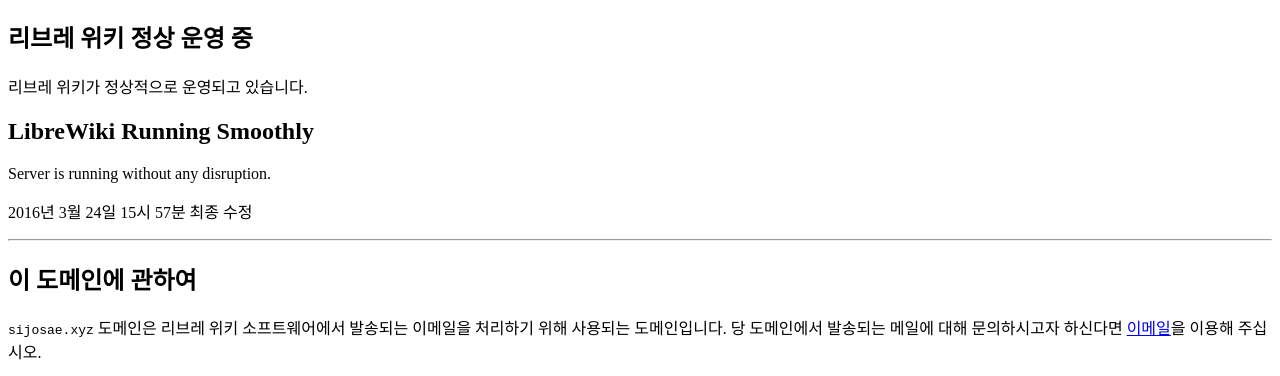
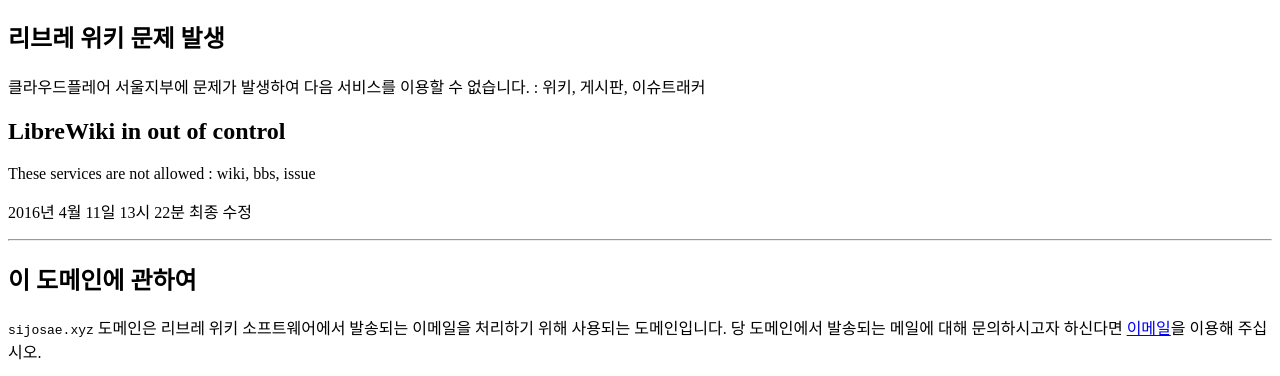
Before and after one commit to librewiki/sijosae.xyz, a plain HTML site: page index.html in a window 1280 px wide. Shown: the part 70-446 px from the top of the page. Drawn offline with Linux system fonts and the light colour scheme.

Commit message:
Update index.html

```diff
--- a/index.html
+++ b/index.html
@@ -9,11 +9,11 @@
     <body>
     <h1>리브레 위키 상태</h1>
         <!-- 문제가 발생했을 시 이 부분부터 수정합니다. CONTRIBUTING.md 참조. -->
-        <h2>리브레 위키 정상 운영 중</h2>
-        <p>리브레 위키가 정상적으로 운영되고 있습니다.</p>
-        <h2>LibreWiki Running Smoothly</h2>
-        <p>Server is running without any disruption.</p>
-        <p>2016년 3월 24일 15시 57분 최종 수정</p>
+        <h2>리브레 위키 문제 발생</h2>
+        <p>클라우드플레어 서울지부에 문제가 발생하여 다음 서비스를 이용할 수 없습니다. : 위키, 게시판, 이슈트래커</p>
+        <h2>LibreWiki in out of control</h2>
+        <p>These services are not allowed : wiki, bbs, issue</p>
+        <p>2016년 4월 11일 13시 22분 최종 수정</p>
         <!-- 문제가 발생했을 때 이 부분 아래로는 수정하지 않습니다. CONTRIBUTING.md 참조. -->
 
         <hr>
```
